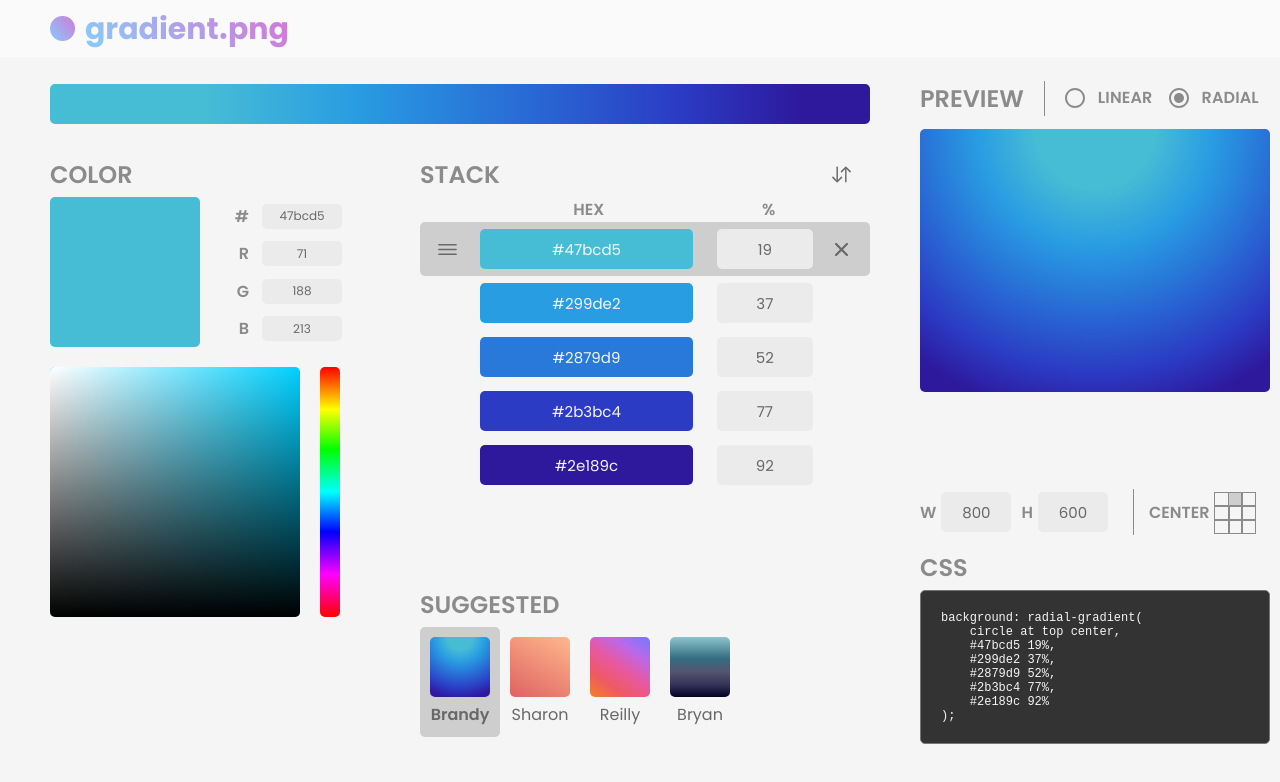
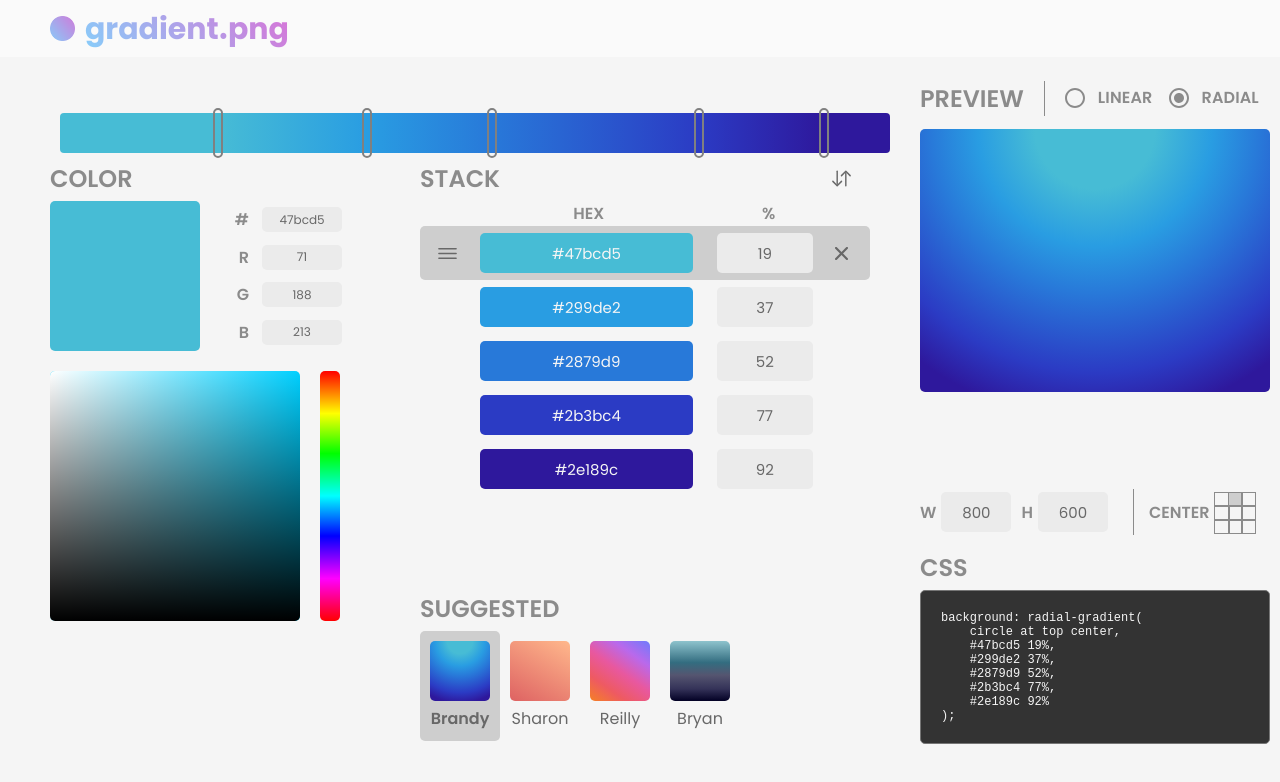
Before and after one commit to karenying/gradient.png, a React (Create React App) app: page / in a window 1280 px wide. Shown: the top 782 px of the page. Built offline with nearby package versions, Linux system fonts and the light colour scheme.

Commit message:
Add an ugly slider

```diff
--- a/src/App.js
+++ b/src/App.js
@@ -480,6 +480,12 @@ class App extends React.Component {
         );
     };
 
+    handleStopSlider = (values) => {
+        const { selected, gradient } = this.state;
+        let gradientCopy = gradient.clone();
+        const { stack } = gradientCopy;
+    };
+
     render() {
         const {
             gradient,
--- a/src/Components/StopBar/StopBar.js
+++ b/src/Components/StopBar/StopBar.js
@@ -1,13 +1,58 @@
 import React from 'react';
 import '../../Styles/StopBar/StopBar.css';
+import Slider from '@material-ui/core/Slider';
+import { withStyles, makeStyles } from '@material-ui/core/styles';
 
 function StopBar(props) {
     const { gradient } = props;
     const background = gradient.toStopBarBgString();
+    const stopValues = gradient.getSortedStops();
+
+    const StopBarSlider = withStyles({
+        root: {
+            color: 'gray',
+            marginTop: 20,
+            borderRadius: 4,
+            paddingLeft: 10,
+        },
+        thumb: {
+            height: 50,
+            width: 10,
+            backgroundColor: 'transparent',
+            opacity: 50,
+            borderRadius: 5,
+            border: '2px solid currentColor',
+            marginTop: -5,
+            marginLeft: 5,
+            marginRight: 5,
+            '&:focus, &:hover, &$active': {
+                boxShadow: 'inherit',
+            },
+        },
+        active: {},
+        valueLabel: {
+            left: 'calc(-50% + 4px)',
+        },
+        track: {
+            height: 40,
+            borderRadius: 4,
+            background: 'transparent',
+        },
+        rail: {
+            height: 40,
+            borderRadius: 4,
+            background,
+            opacity: 100,
+        },
+    })(Slider);
 
     return (
         <div className='stopbar-container'>
-            <div className='stopbar-content' style={{ background }}></div>
+            <StopBarSlider
+                aria-label='stop bar slider'
+                value={stopValues}
+                step={1}
+            />
         </div>
     );
 }
```
